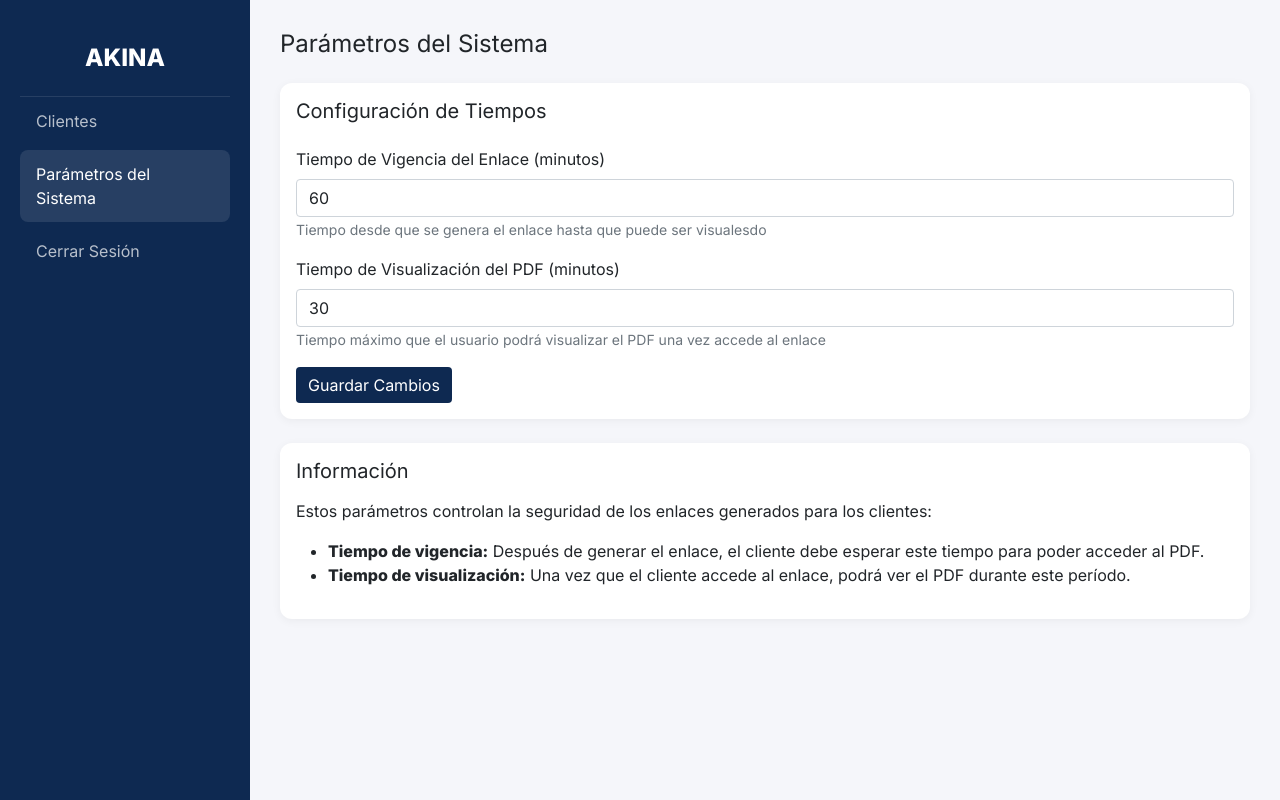
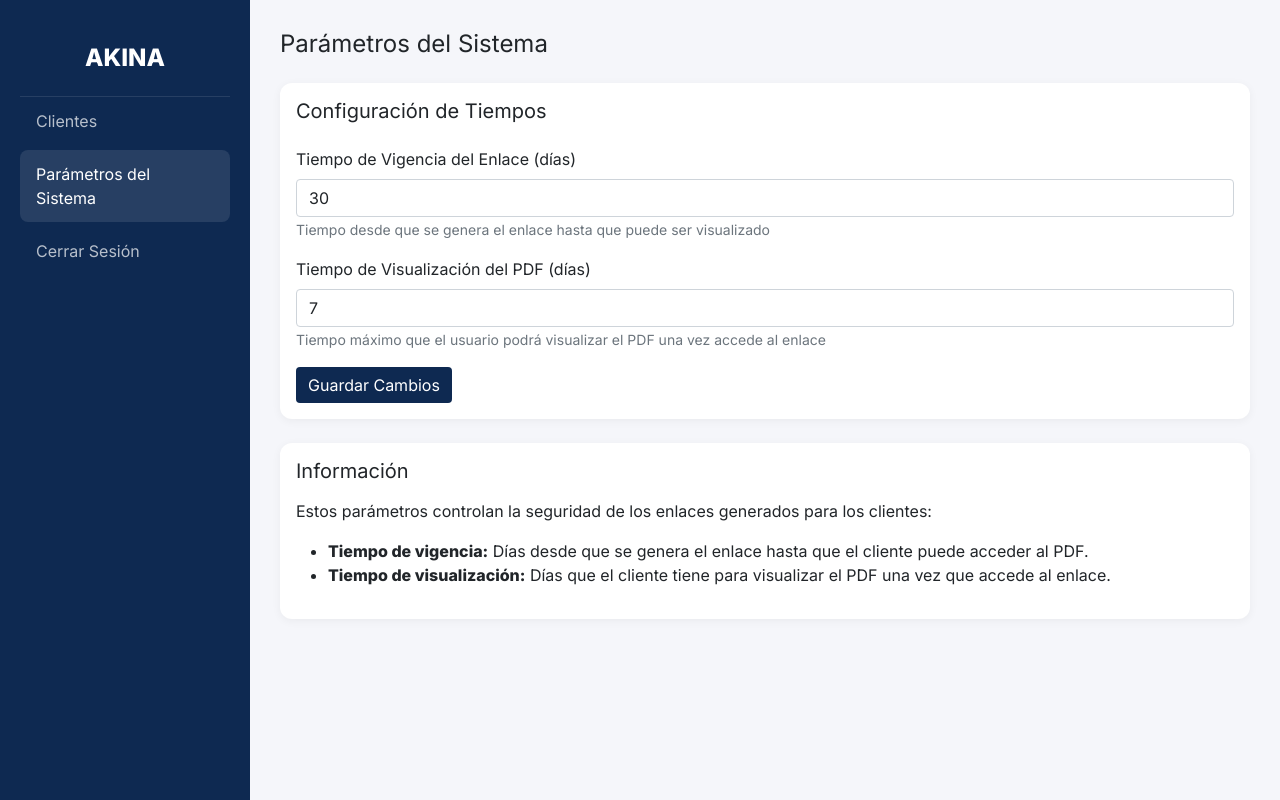
Before and after one commit to david2987/akina, a PHP site: page /admin/parametros.php in a window 1280 px wide. Run offline with PHP 8.4, Linux system fonts and the light colour scheme; the visitor is signed in with stand-in values (Sample User, id 1); data that the repository does not hold is empty.

Commit message:
Update time parameters from minutes to days for link validity and PDF viewing

```diff
--- a/admin/db.php
+++ b/admin/db.php
@@ -1,6 +1,6 @@
 <?php
 define('DB_HOST', 'localhost');
-define('DB_NAME', 'akina_db');
+define('DB_NAME', 'akina_db_final');
 define('DB_USER', 'root');
 define('DB_PASS', '');
 
@@ -26,8 +26,8 @@ function initDB() {
     )");
 
     $pdo->exec("INSERT IGNORE INTO parametros (clave, valor) VALUES
-        ('tiempo_vigencia_minutos', '60'),
-        ('tiempo_view_pdf_minutos', '30')");
+        ('tiempo_vigencia_dias', '30'),
+        ('tiempo_view_dias', '7')");
 
     $pdo->exec("CREATE TABLE IF NOT EXISTS clientes (
         id INT AUTO_INCREMENT PRIMARY KEY,
--- a/admin/parametros.php
+++ b/admin/parametros.php
@@ -11,13 +11,13 @@ $pdo = initDB();
 $message = '';
 
 if ($_SERVER['REQUEST_METHOD'] === 'POST') {
-    $tiempo_vigencia = (int)($_POST['tiempo_vigencia_minutos'] ?? 60);
-    $tiempo_view = (int)($_POST['tiempo_view_pdf_minutos'] ?? 30);
+    $tiempo_vigencia = (int)($_POST['tiempo_vigencia_dias'] ?? 30);
+    $tiempo_view = (int)($_POST['tiempo_view_dias'] ?? 7);
 
-    $stmt = $pdo->prepare("UPDATE parametros SET valor = ? WHERE clave = 'tiempo_vigencia_minutos'");
+    $stmt = $pdo->prepare("INSERT INTO parametros (clave, valor) VALUES ('tiempo_vigencia_dias', ?) ON DUPLICATE KEY UPDATE valor = VALUES(valor)");
     $stmt->execute([$tiempo_vigencia]);
 
-    $stmt = $pdo->prepare("UPDATE parametros SET valor = ? WHERE clave = 'tiempo_view_pdf_minutos'");
+    $stmt = $pdo->prepare("INSERT INTO parametros (clave, valor) VALUES ('tiempo_view_dias', ?) ON DUPLICATE KEY UPDATE valor = VALUES(valor)");
     $stmt->execute([$tiempo_view]);
 
     $message = 'Parámetros actualizados correctamente';
@@ -69,13 +69,13 @@ while ($row = $stmt->fetch(PDO::FETCH_ASSOC)) {
                 <h5 class="card-title mb-4">Configuración de Tiempos</h5>
                 <form method="POST">
                     <div class="mb-3">
-                        <label class="form-label">Tiempo de Vigencia del Enlace (minutos)</label>
-                        <input type="number" name="tiempo_vigencia_minutos" class="form-control" value="<?= htmlspecialchars($params['tiempo_vigencia_minutos'] ?? 60) ?>" min="1">
-                        <small class="text-muted">Tiempo desde que se genera el enlace hasta que puede ser visualesdo</small>
+                        <label class="form-label">Tiempo de Vigencia del Enlace (días)</label>
+                        <input type="number" name="tiempo_vigencia_dias" class="form-control" value="<?= htmlspecialchars($params['tiempo_vigencia_dias'] ?? 30) ?>" min="1">
+                        <small class="text-muted">Tiempo desde que se genera el enlace hasta que puede ser visualizado</small>
                     </div>
                     <div class="mb-3">
-                        <label class="form-label">Tiempo de Visualización del PDF (minutos)</label>
-                        <input type="number" name="tiempo_view_pdf_minutos" class="form-control" value="<?= htmlspecialchars($params['tiempo_view_pdf_minutos'] ?? 30) ?>" min="1">
+                        <label class="form-label">Tiempo de Visualización del PDF (días)</label>
+                        <input type="number" name="tiempo_view_dias" class="form-control" value="<?= htmlspecialchars($params['tiempo_view_dias'] ?? 7) ?>" min="1">
                         <small class="text-muted">Tiempo máximo que el usuario podrá visualizar el PDF una vez accede al enlace</small>
                     </div>
                     <button type="submit" class="btn btn-primary">Guardar Cambios</button>
@@ -88,8 +88,8 @@ while ($row = $stmt->fetch(PDO::FETCH_ASSOC)) {
                 <h5 class="card-title mb-3">Información</h5>
                 <p>Estos parámetros controlan la seguridad de los enlaces generados para los clientes:</p>
                 <ul>
-                    <li><strong>Tiempo de vigencia:</strong> Después de generar el enlace, el cliente debe esperar este tiempo para poder acceder al PDF.</li>
-                    <li><strong>Tiempo de visualización:</strong> Una vez que el cliente accede al enlace, podrá ver el PDF durante este período.</li>
+                    <li><strong>Tiempo de vigencia:</strong> Días desde que se genera el enlace hasta que el cliente puede acceder al PDF.</li>
+                    <li><strong>Tiempo de visualización:</strong> Días que el cliente tiene para visualizar el PDF una vez que accede al enlace.</li>
                 </ul>
             </div>
         </div>
```
Also changed, not shown: admin/api/enlace.php (+4 -4 lines), admin/index.php (+5 -5 lines), public/ver-informe.php (+11 -37 lines).
